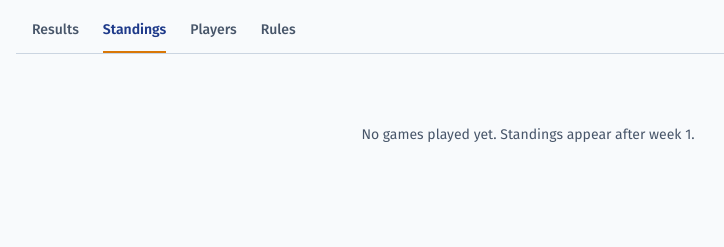
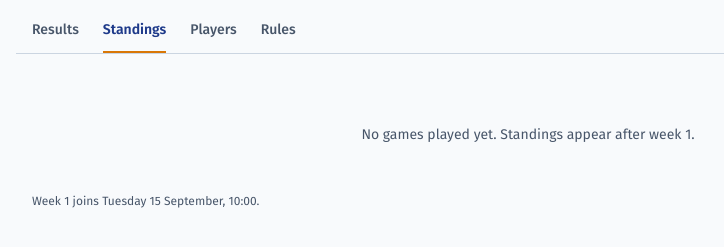
Before and after one commit to zgreds1/givash-gals, a website with bundled scripts: page index.html in a window 1280 px wide. Both pictures are taken after a click on the tab "Standings". Shown: the part 77-324 px from the top of the page, without its empty margins (112-836 px from the left). Built offline with nearby package versions, Linux system fonts and the light colour scheme; no server answers.

Commit message:
Fetch game status live and hold the standings until Tuesday
Co-Authored-By: Claude Sonnet 5 <noreply@anthropic.com>
Claude-Session: https://claude.ai/code/session_01ThntyfmNaoVUbRphZndEaK

```diff
--- a/app.js
+++ b/app.js
@@ -1,21 +1,25 @@
 // Page controller. Paints the committed snapshot immediately, then
 // re-fetches only the current week from Sleeper and recomputes.
 
+import { LAST_WEEK } from './config.js';
 import { createClient, currentWeek, findGhostRosterId, unownedRosterIds } from './sleeper.js';
-import { byeTeams, resolveWeek, standings, opportunitySet } from './rules.js';
+import { byeTeams, resolveWeek, standings, opportunitySet, gameStates } from './rules.js';
+import { finalWeeks, gateLabel } from './season.js';
 import { renderStandings, renderRules } from './render.js';
 import { mountLeaderboard } from './leaderboard-view.js';
 import { mountResults } from './results-view.js';
 
 const state = {
   weeks: [], teams: {}, ghostRosterId: null, generatedAt: null, live: false,
-  livePayloads: {}, seasonStart: null, rosterPositions: [],
+  livePayloads: {}, seasonStart: null, rosterPositions: [], schedule: null,
 };
 
 // Set once mountResults resolves. Lets paint() push a redraw into an
 // already-mounted Results tab when refreshLive() changes state under it,
 // instead of only fixing the next click.
 let resultsRepaint = null;
+
+const $ = (id) => document.getElementById(id);
 
 // Results is the landing tab, so it is mounted at startup rather than on first
 // click. Idempotent, because wireNav still calls it: if the snapshot fetch
@@ -31,8 +35,6 @@ function mountResultsTab() {
       $('results').innerHTML = '<p class="empty">Could not load the results.</p>';
     });
 }
-
-const $ = (id) => document.getElementById(id);
 
 async function json(url) {
   const res = await fetch(url, { cache: 'no-cache' });
@@ -75,7 +77,16 @@ function paintBanner() {
 function paint() {
   const owned = Object.keys(state.teams).length;
   if (showTables(owned)) {
-    $('standings').innerHTML = renderStandings(standings(state.weeks), state.teams);
+    // Only settled weeks reach standings(). Results keeps showing live numbers
+    // — separating the two is the whole point of the gate.
+    const settled = finalWeeks(state.weeks, state.seasonStart, new Date());
+    const through = settled.length ? Math.max(...settled.map((w) => w.week)) : null;
+    const nextWeek = through === null ? 1 : through + 1;
+    $('standings').innerHTML = renderStandings(standings(settled), state.teams, {
+      through,
+      nextWeek: nextWeek <= LAST_WEEK ? nextWeek : null,
+      nextGate: nextWeek <= LAST_WEEK ? gateLabel(nextWeek, state.seasonStart) : null,
+    });
   } else {
     $('standings').innerHTML = '';
   }
@@ -106,29 +117,40 @@ async function loadSnapshot() {
 }
 
 /**
- * Three Sleeper calls, and only three: /state/nfl, matchups/{week}, and
- * stats/{week}. The stats call is what makes the opportunity rule live —
- * without it the page would show a +20 for a player who has already caught a
- * pass this afternoon — and it degrades to {} rather than failing the refresh.
+ * Four Sleeper calls, and only four: /state/nfl, matchups/{week},
+ * stats/{week}, and schedule/nfl/regular/{season}. The stats call is what
+ * makes the opportunity rule live — without it the page would show a +20 for
+ * a player who has already caught a pass this afternoon — and it degrades to
+ * {} rather than failing the refresh. The schedule call is what makes the
+ * phased +20 live at all; see the comment at its call site below for why it
+ * is fetched now instead of read only from the committed copy, and what it
+ * falls back to when it fails.
  *
- * Rosters and the NFL schedule come from the committed snapshot instead.
- * The schedule endpoint is undocumented and immutable for the season, so
- * fetching it on every page load risks a 404 that would kill the live
- * refresh and buys nothing. Reading rosters from the same snapshot as the
- * team names also stops the page holding a fresh ghost id against a stale
- * name map.
+ * Rosters still come from the committed snapshot. Reading them from the same
+ * snapshot as the team names stops the page holding a fresh ghost id against
+ * a stale name map.
  */
 async function refreshLive() {
   const client = createClient();
   const [st, rosters, schedule, players] = await Promise.all([
     client.state(),
     json('data/raw/rosters.json'),
-    json('data/raw/schedule.json'),
+    // The schedule's FIXTURES are immutable for the season, but its `status`
+    // field is not — and status is the only live source for whether a player's
+    // game has finished, which is what gates every +20. Checked 2026-09-10: the
+    // committed snapshot read 272 pre_game while the endpoint read 271 pre_game
+    // and 1 complete. Falls back to the committed copy, whose fixtures are
+    // still correct for the bye rule even when its statuses are stale.
+    client.schedule().catch(() => json('data/raw/schedule.json')),
     json('data/players-slim.json'),
   ]);
 
   const week = currentWeek(st);
   if (week === 0) return; // preseason: nothing real to score yet
+
+  // Kept on state so mountResults can decide whether a card is settled without
+  // fetching the schedule a second time.
+  state.schedule = schedule;
 
   state.ghostRosterId = findGhostRosterId(rosters) ?? state.ghostRosterId;
   const excluded = unownedRosterIds(rosters);
@@ -152,6 +174,7 @@ async function refreshLive() {
     byeTeams(schedule, week),
     players,
     opportunitySet(weekStats),
+    gameStates(schedule, week),
   );
   if (!fresh.played || fresh.degenerate) return;
 
--- a/render.js
+++ b/render.js
@@ -7,9 +7,25 @@ export const esc = (s) =>
     ({ '&': '&amp;', '<': '&lt;', '>': '&gt;', '"': '&quot;', "'": '&#39;' })[c],
   );
 
-export function renderStandings(rows, teams) {
+/**
+ * @param {Array} rows - standings rows, already sorted
+ * @param {Object} teams - rosterId -> team name
+ * @param {{through?:number|null, nextWeek?:number|null, nextGate?:string|null}} meta
+ *   `through` is the last week that has passed its Tuesday gate; `nextWeek` and
+ *   `nextGate` describe the one waiting. Both halves are optional: a snapshot
+ *   with no seasonStart supplies neither.
+ */
+export function renderStandings(rows, teams, meta = {}) {
+  const { through = null, nextWeek = null, nextGate = null } = meta;
+
+  // Named, not left implicit: a table that has visibly stopped moving mid-week
+  // reads as broken unless it says why.
+  const note = nextWeek && nextGate
+    ? `<p class="gate-note">Week ${nextWeek} joins ${esc(nextGate)}.</p>`
+    : '';
+
   if (!rows.length) {
-    return '<p class="empty">No games played yet. Standings appear after week 1.</p>';
+    return '<p class="empty">No games played yet. Standings appear after week 1.</p>' + note;
   }
 
   const body = rows
@@ -31,8 +47,12 @@ export function renderStandings(rows, teams) {
     })
     .join('');
 
+  const caption = `Standings &mdash; lowest adjusted points wins${
+    through ? `, through week ${through}` : ''
+  }`;
+
   return `<div class="table-wrap"><table class="standings">
-    <caption>Standings &mdash; lowest adjusted points wins</caption>
+    <caption>${caption}</caption>
     <thead><tr>
       <th scope="col"><span class="sr-only">Rank</span></th>
       <th scope="col">Team</th>
@@ -43,7 +63,7 @@ export function renderStandings(rows, teams) {
       <th class="num" scope="col">vs Median</th>
     </tr></thead>
     <tbody>${body}</tbody>
-  </table></div>`;
+  </table></div>${note}`;
 }
 
 export function renderRules() {
--- a/style.css
+++ b/style.css
@@ -393,6 +393,12 @@ table.standings {
 .standings .adjpf {
   font-weight: 600;
   color: var(--ink-display);
+}
+
+.gate-note {
+  font-size: var(--t-2xs);
+  color: var(--muted);
+  margin: var(--space-md) 0 0;
 }
 
 .hint {
```
Also changed, not shown: test/render.test.js (+35 -0 lines).
